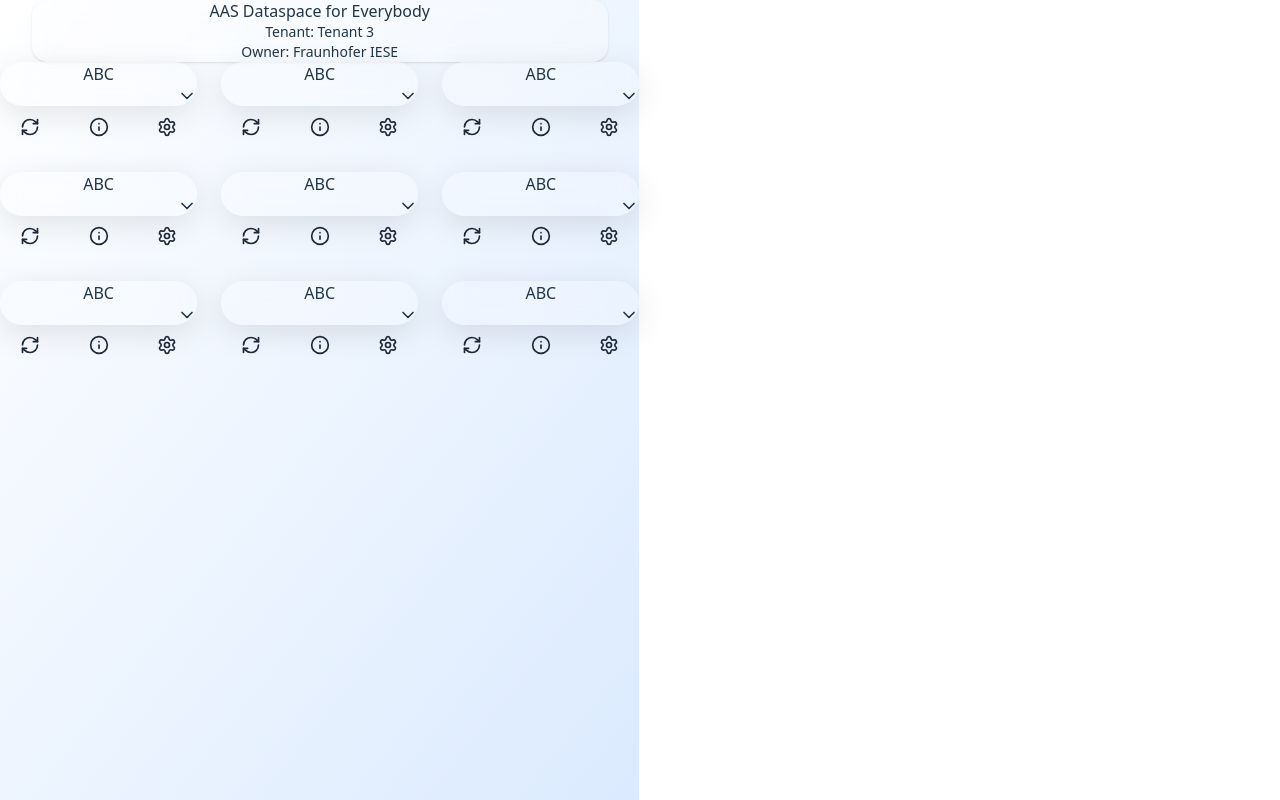
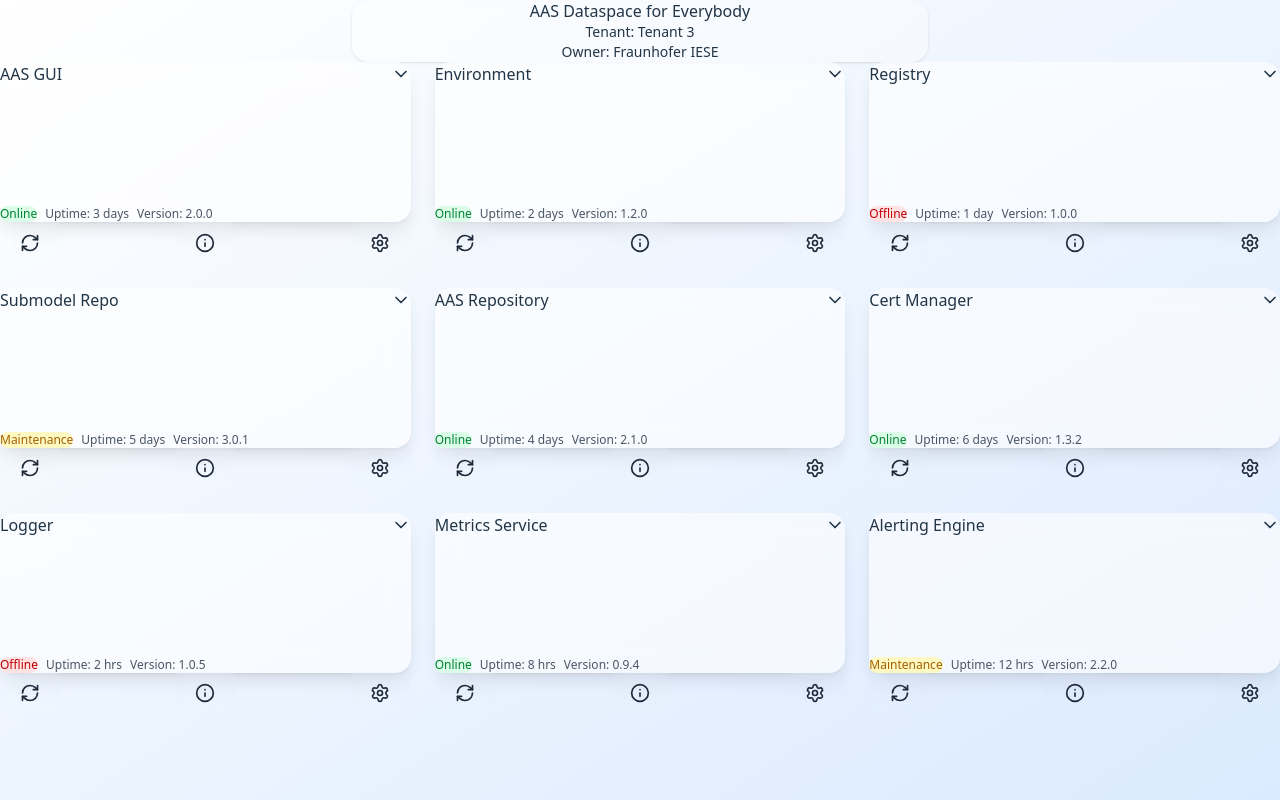
Before and after one commit to moumen-akkad/myDashboard, a Vue app: page / in a window 1280 px wide. Built offline with nearby package versions, Linux system fonts and the light colour scheme.

Commit message:
Polish dashboard layout and service card styling

```diff
--- a/src/components/ServiceCard.vue
+++ b/src/components/ServiceCard.vue
@@ -1,31 +1,29 @@
 <template>
     <div @click="expanded = !expanded" class="cursor-pointer">
-        <div class="rounded-[24px] p-6 bg-white/20 backdrop-blur-lg shadow-[0_8px_32px_rgba(0,0,0,0.1)]">
-            ABC
+        <div class="rounded-2xl p-6 bg-white/60 backdrop-blur-md shadow-lg flex flex-col justify-between min-h-[160px]">
             <div class="flex items-center justify-between">
                 <h4 class="font-semibold">{{ title }}</h4>
                 <ChevronDown :class="['w-5 h-5 transition-transform duration-300', expanded ? 'rotate-180' : '']"/>
             </div>
-            <div>
-                <span :class="{'bg-green-100 text-green-700': status ==='Online','bg-red-100 text-red-700': status ==='Offline','bg-yellow-100 text-yellow-700': status === 'Maintenance'}">
+            <div class="mt-2 flex items-center gap-2 text-xs">
+                <span class="px-2 py-0.5 rounded-full font-medium"
+                    :class="{'bg-green-100 text-green-700': status === 'Online',
+                             'bg-red-100 text-red-700': status === 'Offline',
+                             'bg-yellow-100 text-yellow-700': status === 'Maintenance'}">
                     {{ status }}
                 </span>
-            </div>
-            <div>
-                <h4>{{ uptime }}</h4>
-            </div>
-            <div>
-                <h4>{{ version }}</h4>
+                <span class="text-gray-600">Uptime: {{ uptime }}</span>
+                <span class="text-gray-600">Version: {{ version }}</span>
             </div>
         </div>
-        <div class="flex justify-end gap-2 mt-4">
-            <button title="Restart service" class="text-lg hover:scale-110 transition">
+        <div class="flex justify-between gap-4 mt-6">
+            <button title="Restart service" class="p-2 rounded-lg border border-transparent bg-white/20 backdrop-blur hover:bg-white/30 transition-colors focus:outline-none">
                 <RefreshCw class="w-5 h-5 text-gray-800" />
             </button>
-            <button title="View details" class="text-lg hover:scale-110 transition">
+            <button title="View details" class="p-2 rounded-lg border border-transparent bg-white/20 backdrop-blur hover:bg-white/30 transition-colors focus:outline-none">
                 <Info class="w-5 h-5 text-gray-800" />
             </button>
-            <button title="Configure service" class="text-lg hover:scale-110 transition">
+            <button title="Configure service" class="p-2 rounded-lg border border-transparent bg-white/20 backdrop-blur hover:bg-white/30 transition-colors focus:outline-none">
                 <Settings class="w-5 h-5 text-gray-800" />
             </button>
         </div>
@@ -35,21 +33,21 @@
             <Transition name="fade-slide" mode="out-in">
                 <div :key="currentFace" class="mt-4 text-sm text-gray-700">
                     <!-- face #1 -->
-                    <template v-if="faces[currentFace] === 'overview'">
-                        <p>Statux: {{ status }}</p>
+                    <template v-if="faces[currentFace].id === 'overview'">
+                        <p>Status: {{ status }}</p>
                         <p>Uptime: {{ uptime }}</p>
                         <p>Version: {{ version }}</p>
                     </template>
                     <!-- face #2 -->
-                    <template v-else-if="faces[currentFace] === 'actions'">
+                    <template v-else-if="faces[currentFace].id === 'actions'">
                         <div class="flex justify-center gap-4">
                             <button title="Restart"><RefreshCw class="w-5 h-5"/></button>
                             <button title="Details"><Info class="w-5 h-5"/></button>
-                            <button title="Setting"><Settings class="w-5 h-5"/></button>
+                            <button title="Settings"><Settings class="w-5 h-5"/></button>
                         </div>
                     </template>
                     <!-- face #3 -->
-                    <template v-else-if="faces[currentFace] === 'metrics'">
+                    <template v-else-if="faces[currentFace].id === 'metrics'">
                         <p>CPU Usage: 34%</p>
                         <p>Memory: 512 MB</p>
                         <p>Network I/O: 120 KB/s</p>
@@ -59,9 +57,11 @@
             <Transition :name="direction === 'right' ? 'slide-right' : 'slide-left'" mode="out-in">
                 <div :key="currentFace" class="text-sm text-gray-700">
                     <div class="flex justify-between items-center mt-4">
-                        <button @click.stop="prevFace()" :disabled="currentFace === 0">←</button>
-                        <span class="text-sm">Page {{ currentFace + 1 }} / {{ faces.length }}</span>
-                        <button @click.stop="nextFace()" :disabled="currentFace === faces.length -1" class="text-gray-500 hover:text-black disabled:opacity-30">→</button>
+                        <button @click.stop="prevFace()" :disabled="currentFace === 0" class="px-2 py-1 rounded-md hover:bg-white/30 disabled:opacity-30">←</button>
+                        <div class="flex gap-1">
+                            <span v-for="(face, idx) in faces" :key="idx" class="w-2 h-2 rounded-full" :class="idx === currentFace ? 'bg-gray-800' : 'bg-gray-400/50'"></span>
+                        </div>
+                        <button @click.stop="nextFace()" :disabled="currentFace === faces.length -1" class="px-2 py-1 rounded-md hover:bg-white/30 disabled:opacity-30">→</button>
                     </div>
                 </div>
             </Transition>
--- a/src/config/services.config.ts
+++ b/src/config/services.config.ts
@@ -1,5 +1,3 @@
-import { services } from '@/config/services.config'
-
 export interface Service {
     title: string
     status: 'Online' | 'Offline' | 'Maintenance'
--- a/src/style.css
+++ b/src/style.css
@@ -61,10 +61,10 @@
 }
 
 #app {
-  max-width: 1280px;
-  margin: 0 auto;
-  padding: 2rem;
-  text-align: center;
+  width: 100%;
+  min-height: 100vh;
+  padding: 1rem;
+  box-sizing: border-box;
 }
 
 @media (prefers-color-scheme: light) {
--- a/src/views/Dashboard.vue
+++ b/src/views/Dashboard.vue
@@ -1,10 +1,10 @@
 <template>
 
-  <div class="h-full w-full bg-gradient-to-br from-white/40 to-blue-100 p-4">
+  <div class="min-h-screen w-full bg-gradient-to-br from-white/40 to-blue-100 p-8">
     <!-- Header block -->
-    <div
-    class="rounded-2xl backdrop-blur bg-white/30 p-6 shadow max-w-xl mx-auto mt-4 text-center"
-    >
+  <div
+  class="rounded-2xl backdrop-blur bg-white/30 p-6 shadow max-w-xl mx-auto mt-4 mb-8 text-center"
+  >
     <h2 class="text-xl font-bold">AAS Dataspace for Everybody</h2>
     <p class="text-sm">Tenant: Tenant 3</p>
     <p class="text-sm">Owner: Fraunhofer IESE</p>
@@ -20,7 +20,7 @@
       <ServiceCard
         v-for="(service, i) in services"
         :key="i"
-        :service="service"/>
+        v-bind="service"/>
     </div>
   </div>
 </template>
```
